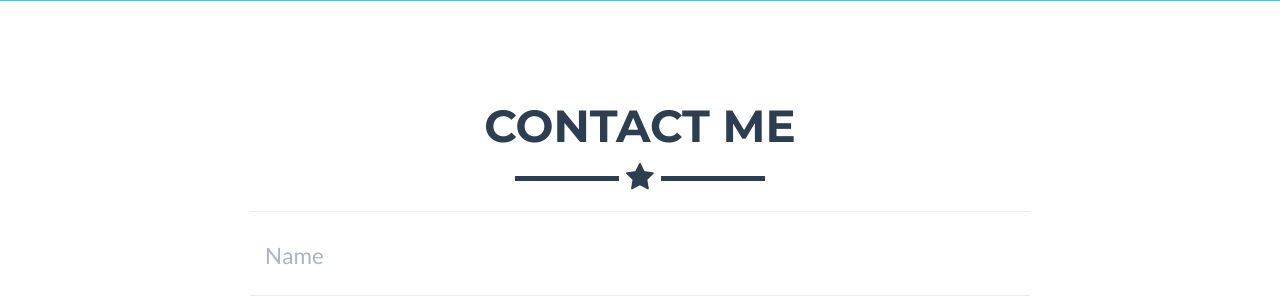
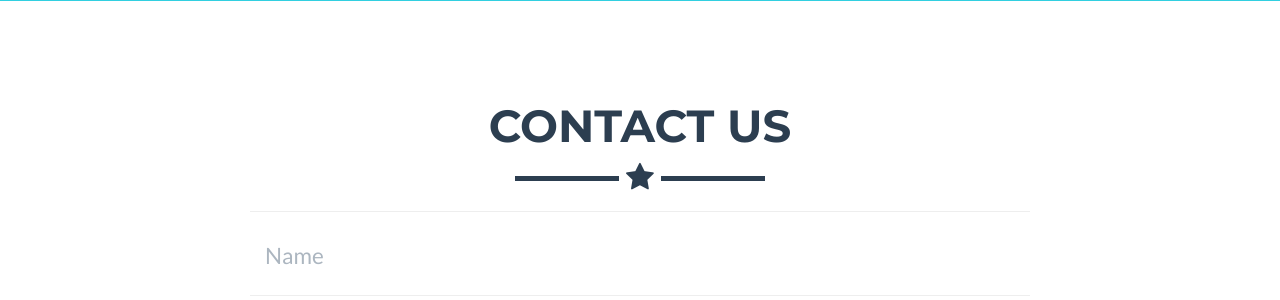
Before and after one commit to Spark-Embedded/spark-embedded.github.io, a Jekyll site: the page built from index.html, in a window 1280 px wide and 900 px high, scrolled down 2267 px. Shown: the part 162-462 px from the top of the window. Built offline with Jekyll 4.4.1, drawn with Linux system fonts in a browser that asks for light colours.

Commit message:
Change "me" to "us"

```diff
--- a/_includes/contact.html
+++ b/_includes/contact.html
@@ -3,7 +3,7 @@
         <div class="container">
             <div class="row">
                 <div class="col-lg-12 text-center">
-                    <h2>Contact Me</h2>
+                    <h2>Contact Us</h2>
                     <hr class="star-primary">
                 </div>
             </div>
--- a/_includes/contact_disqus.html
+++ b/_includes/contact_disqus.html
@@ -3,7 +3,7 @@
        <div class="container">
            <div class="row">
                <div class="col-lg-12 text-center">
-                   <h2>Contact me</h2>
+                   <h2>Contact Us</h2>
                    <hr class="star-primary">
                </div>
            </div>
--- a/_includes/contact_static.html
+++ b/_includes/contact_static.html
@@ -3,7 +3,7 @@
 	<div class="container">
 		<div class="row">
 			<div class="col-lg-12 text-center">
-				<h2>Contact Me</h2>
+				<h2>Contact Us</h2>
 				<hr class="star-primary">
 			</div>
 		</div>
```
Also changed, not shown: README.md.
